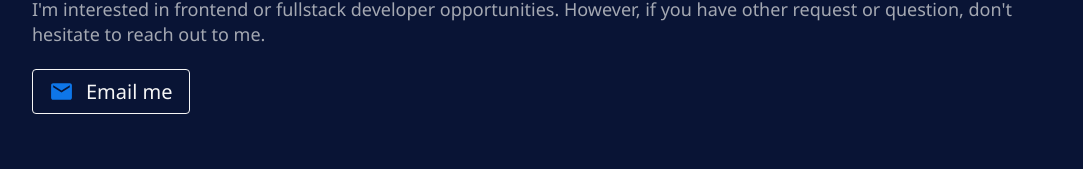
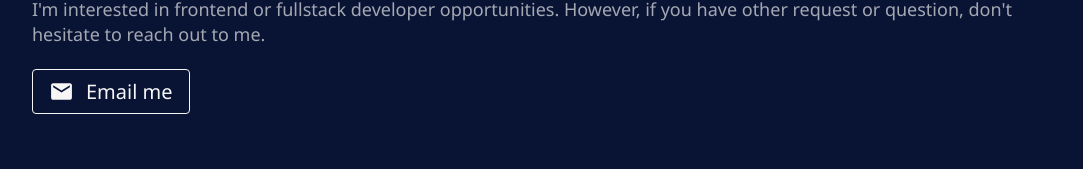
Before and after one commit to OmkarKesarkhane/website, a React (Create React App) app: page / in a window 1280 px wide. Shown: the part 4375-4544 px from the top of the page, without its empty margins (96-1179 px from the left). Built offline with nearby package versions, Linux system fonts and the light colour scheme.

Commit message:
FIX : Changed email icon color

```diff
--- a/src/Components/ContactMe/ContactMe.js
+++ b/src/Components/ContactMe/ContactMe.js
@@ -19,7 +19,7 @@ function ContactMe() {
           <button className={styles.emailOuter}>
             <a href='mailto:omkesarkhane@gmail.com'>
               <div className={styles.emailContainer}>
-                <MdEmail style={{ color: '#0e76e8' }} size={25}></MdEmail>
+                <MdEmail size={25}></MdEmail>
                 <span className={styles.email}>Email me</span>
               </div>
             </a>
```
